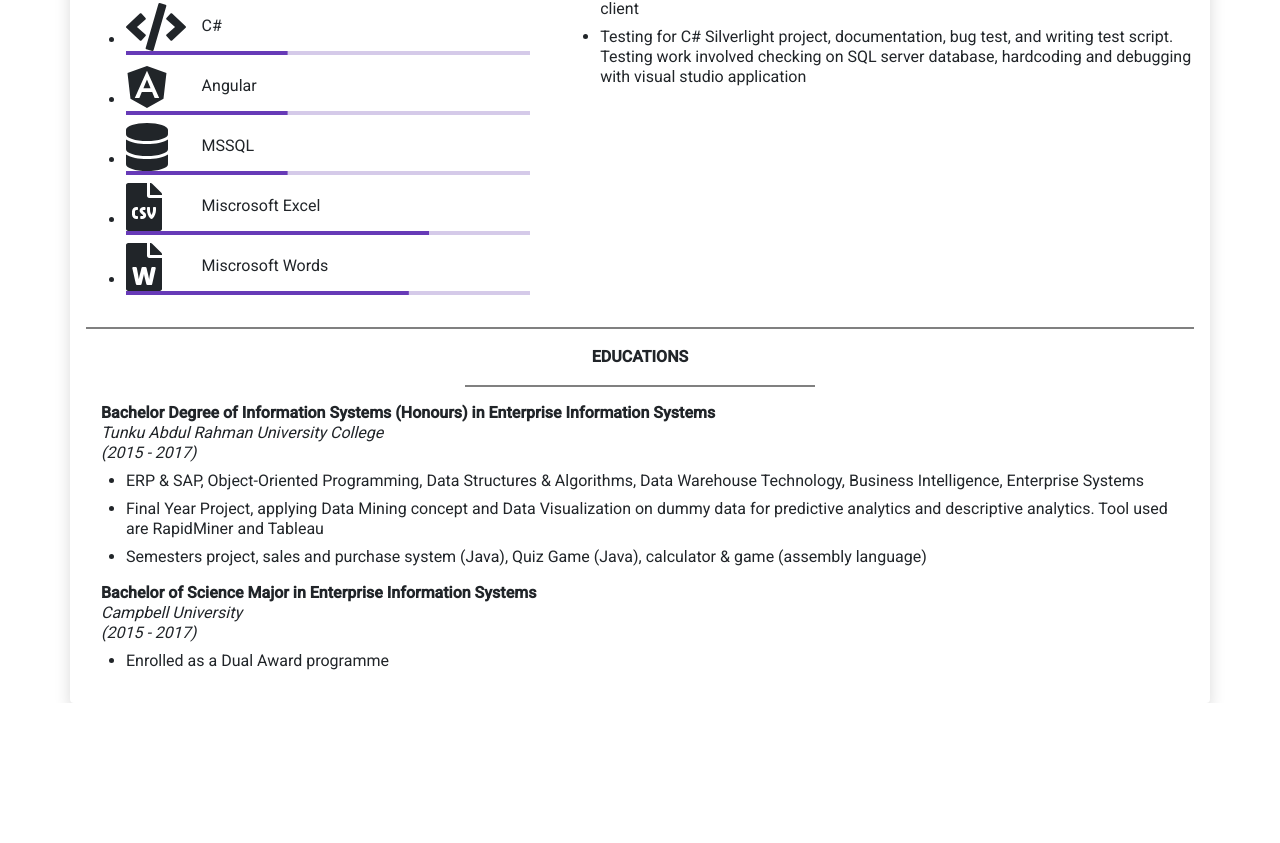
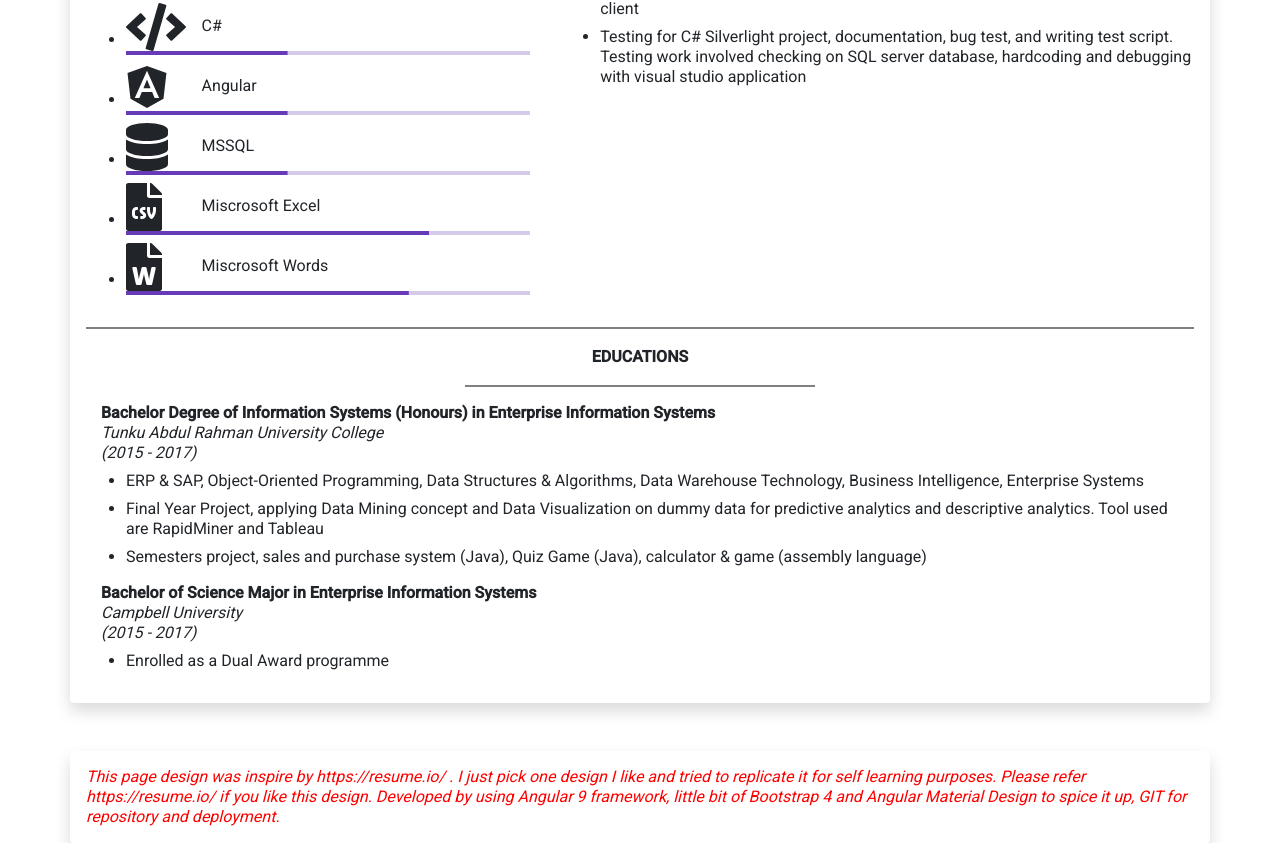
Before and after one commit to victorlcs/victorresume, an Angular app: page / in a window 1280 px wide. Shown: the part 767-1610 px from the top of the page. Before the commit the page ends 1470 px from the top, so only its background shows below. Built offline with nearby package versions, Linux system fonts and the light colour scheme.

Commit message:
commit some information

```diff
--- a/src/app/components/resume-page/resume-page.component.html
+++ b/src/app/components/resume-page/resume-page.component.html
@@ -177,7 +177,9 @@
     </div>
   </div>
 
-<!-- Footer Section -->
-<div class="resume-footer">
-
-</div>
+      <!-- Footer Section -->
+      <div class="resume-footer">
+        <div class="container shadow p-3 mb-5 bg-white rounded">
+          <i style="color: red;">This page design was inspire by https://resume.io/ . I just pick one design I like and tried to replicate it for self learning purposes. Please refer https://resume.io/ if you like this design. Developed by using Angular 9 framework, little bit of Bootstrap 4 and Angular Material Design to spice it up, GIT for repository and deployment.</i>
+        </div>
+      </div>
```
